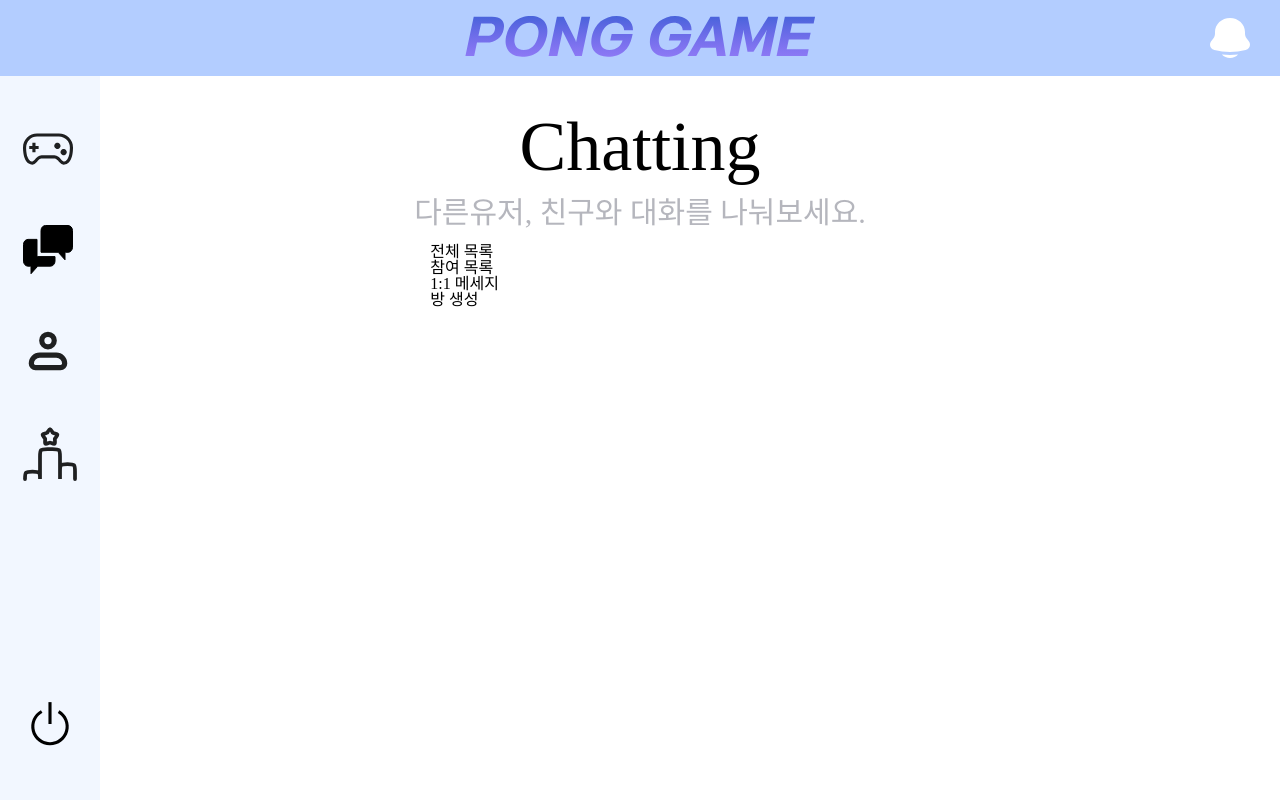
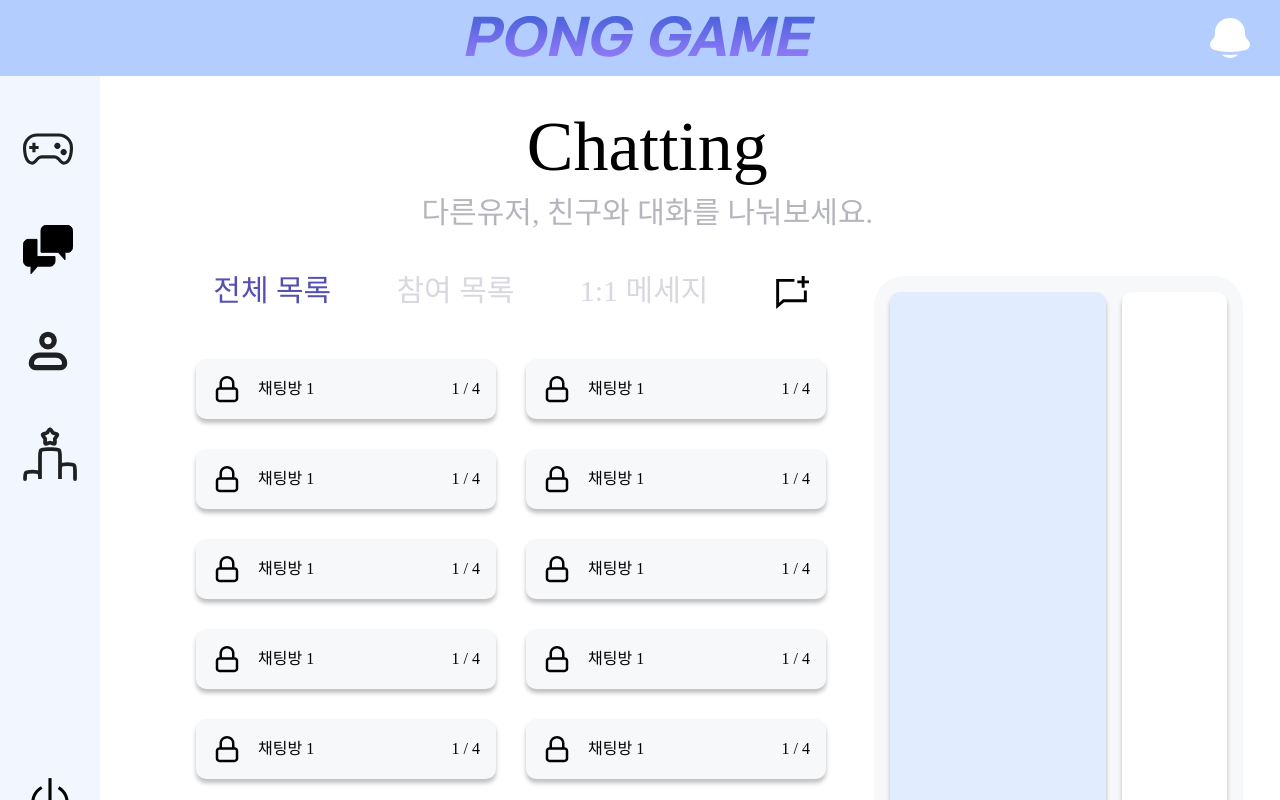
Before and after one commit to tscenping/FE, a Next.js app in the folder pong-game/: page /chat in a window 1280 px wide. Shown: the top 800 px of the page. Built offline with nearby package versions, Linux system fonts and the light colour scheme.

Commit message:
[Add] chat 페이지 추가 #3

```diff
--- a/pong-game/components/Chat/ChatMainContents.tsx
+++ b/pong-game/components/Chat/ChatMainContents.tsx
@@ -1,10 +1,12 @@
 import styles from '../../styles/components/Chat/ChatMainContents.module.css'
 import ChatRoomList from './ChatRoomList'
+import ChatRoom from './ChatRoom'
 
 function ChatMainContents(): JSX.Element {
   return (
     <div className={styles.chatMainContents}>
       <ChatRoomList />
+      <ChatRoom />
     </div>
   )
 }
--- /dev/null
+++ b/pong-game/components/Chat/ChatRoom.tsx
@@ -0,0 +1,17 @@
+import styles from '../../styles/components/Chat/ChatRoom.module.css'
+
+function ChatRoom(): JSX.Element {
+  return (
+    <div className={styles.chatRoom}>
+      <div className={styles.chatShow}>
+        <div className={styles.chatLog}></div>
+        <div className={styles.chatInput}></div>
+      </div>
+      <div className={styles.chatUserSection}>
+        <div className={styles.chatUserList}></div>
+      </div>
+    </div>
+  )
+}
+
+export default ChatRoom
--- a/pong-game/components/Chat/ChatRoomList.tsx
+++ b/pong-game/components/Chat/ChatRoomList.tsx
@@ -1,16 +1,106 @@
+import styles from '../../styles/components/Chat/ChatRoomList.module.css'
+import { useEffect, useState } from 'react'
+import Image from 'next/image'
+import makeChatRoom from '../../public/img/chat/makeChat.svg'
+import CreatedRoomList from './createdRoomList'
+
 function ChatRoomList(): JSX.Element {
+  const [tabState, setTabState] = useState('1')
+
   return (
-    <div>
-      <nav>
-        <ul>
-          <li>전체 목록</li>
-          <li>참여 목록</li>
-          <li>1:1 메세지</li>
-          <li>방 생성</li>
-        </ul>
+    <div className={styles.chatRoomList}>
+      <nav className={styles.chatNavBarContainer}>
+        <span>
+          <input
+            type="radio"
+            name="tab"
+            id="entireList"
+            value={1}
+            checked={tabState == '1'}
+            onChange={() => setTabState('1')}
+          />
+          <label
+            htmlFor="entireList"
+            className={tabState === '1' ? styles.checkList : ''}
+          >
+            전체 목록
+          </label>
+        </span>
+        <span>
+          <input
+            type="radio"
+            name="tab"
+            id="enterChat"
+            value="2"
+            onChange={() => setTabState('2')}
+          />
+          <label
+            htmlFor="enterChat"
+            className={tabState === '2' ? styles.checkList : ''}
+          >
+            참여 목록
+          </label>
+        </span>
+        <span>
+          <input
+            type="radio"
+            name="tab"
+            id="facetoface"
+            value="3"
+            onChange={() => setTabState('3')}
+          />
+          <label
+            htmlFor="facetoface"
+            className={tabState === '3' ? styles.checkList : ''}
+          >
+            1:1 메세지
+          </label>
+        </span>
+        <Image src={makeChatRoom} alt={'make chat room'} />
       </nav>
-      <div></div>
-      <div></div>
+      {tabState === '3' && (
+        <div className={styles.chatRoomListContainer}>
+          <ul className={styles.chatRoomListSection}>
+            <CreatedRoomList title="채팅방 1" />
+            <CreatedRoomList title="채팅방 1" />
+            <CreatedRoomList title="채팅방 1" />
+          </ul>
+        </div>
+      )}
+      {tabState === '2' && (
+        <div className={styles.chatRoomListContainer}>
+          <ul className={styles.chatRoomListSection}>
+            <CreatedRoomList title="채팅방 1" />
+            <CreatedRoomList title="채팅방 1" />
+            <CreatedRoomList title="채팅방 1" />
+            <CreatedRoomList title="채팅방 1" />
+            <CreatedRoomList title="채팅방 1" />
+            <CreatedRoomList title="채팅방 1" />
+            <CreatedRoomList title="채팅방 1" />
+          </ul>
+        </div>
+      )}
+      {tabState === '1' && (
+        <div className={styles.chatRoomListContainer}>
+          <ul className={styles.chatRoomListSection}>
+            <CreatedRoomList title="채팅방 1" />
+            <CreatedRoomList title="채팅방 1" />
+            <CreatedRoomList title="채팅방 1" />
+            <CreatedRoomList title="채팅방 1" />
+            <CreatedRoomList title="채팅방 1" />
+            <CreatedRoomList title="채팅방 1" />
+            <CreatedRoomList title="채팅방 1" />
+            <CreatedRoomList title="채팅방 1" />
+            <CreatedRoomList title="채팅방 1" />
+            <CreatedRoomList title="채팅방 1" />
+            <CreatedRoomList title="채팅방 1" />
+            <CreatedRoomList title="채팅방 1" />
+            <CreatedRoomList title="채팅방 1" />
+            <CreatedRoomList title="채팅방 1" />
+          </ul>
+        </div>
+      )}
+      <div></div> {/* page선택 섹션*/}
     </div>
   )
 }
--- /dev/null
+++ b/pong-game/components/Chat/CreatedRoomList.tsx
@@ -0,0 +1,23 @@
+import styles from '../../styles/components/Chat/CreatedRoomList.module.css'
+import Image from 'next/image'
+import passwordRoom from '../../public/img/chat/lock.svg'
+
+interface CreatedRoomListProps {
+  title: string
+}
+
+function CreatedRoomList(props: CreatedRoomListProps): JSX.Element {
+  return (
+    <li className={styles.createdRoom}>
+      <div className={styles.createdRoomContainer}>
+        <Image src={passwordRoom} alt={'password room'} />
+        <strong className={styles.createdRoomTitle}>{props.title}</strong>
+      </div>
+      <div>
+        <span className={styles.createdRoomParticipants}>1 / 4</span>
+      </div>
+    </li>
+  )
+}
+
+export default CreatedRoomList
--- a/pong-game/pages/chat/index.tsx
+++ b/pong-game/pages/chat/index.tsx
@@ -5,14 +5,10 @@ import ChatMainContents from '@/components/Chat/ChatMainContents'
 function ChatPage() {
   return (
     <Layout>
-      <div>
-        {' '}
-        {/* page 타이틀 섹션 */}
-        <PageTitle
-          title={'Chatting'}
-          subTitle={'다른유저, 친구와 대화를 나눠보세요.'}
-        />
-      </div>
+      <PageTitle
+        title={'Chatting'}
+        subTitle={'다른유저, 친구와 대화를 나눠보세요.'}
+      />
       <ChatMainContents />
     </Layout>
   )
--- a/pong-game/styles/components/Chat/ChatMainContents.module.css
+++ b/pong-game/styles/components/Chat/ChatMainContents.module.css
@@ -1,4 +1,5 @@
 .chatMainContents {
   display: flex;
-  padding: 16px;
+  width: 100%;
+  padding: 48px;
 }
--- /dev/null
+++ b/pong-game/styles/components/Chat/ChatRoom.module.css
@@ -0,0 +1,38 @@
+.chatRoom {
+  width: 100%;
+  height: 700px;
+  background-color: #f7f8fa;
+  padding: 16px;
+  display: flex;
+  border-radius: 30px;
+}
+
+.chatRoom .chatShow {
+  display: flex;
+  flex-direction: column;
+  flex-grow: 3;
+  margin-right: 16px;
+}
+
+.chatRoom .chatShow .chatLog {
+  background-color: #e2ecff;
+  border-radius: 10px;
+  flex-grow: 10;
+  box-shadow: 0px 4px 4px rgba(0, 0, 0, 0.25);
+}
+
+.chatRoom .chatShow .chatInput {
+  flex-grow: 1;
+  background-color: white;
+  border-radius: 10px;
+  margin-top: 16px;
+  box-shadow: 0px 4px 4px rgba(0, 0, 0, 0.25);
+}
+
+.chatRoom .chatUserSection {
+  flex-grow: 1;
+  background-color: white;
+  padding: 16px;
+  border-radius: 10px;
+  box-shadow: 0px 4px 4px rgba(0, 0, 0, 0.25);
+}
--- a/pong-game/styles/components/Chat/ChatRoomList.module.css
+++ b/pong-game/styles/components/Chat/ChatRoomList.module.css
@@ -0,0 +1,34 @@
+.chatRoomList {
+  display: flex;
+  flex-direction: column;
+  width: 100%;
+  height: 700px;
+}
+
+.chatRoomListContainer {
+  display: flex;
+  justify-content: center;
+}
+
+.chatNavBarContainer {
+  display: flex;
+  width: 100%;
+  justify-content: space-evenly;
+  font-size: 30px;
+  color: #d7d8e0;
+}
+
+.chatNavBarContainer input[type='radio'] {
+  display: none;
+}
+
+.chatRoomList .chatRoomListSection {
+  padding: 48px;
+  display: grid;
+  grid-template-columns: repeat(2, 1fr);
+  grid-gap: 30px;
+}
+
+.checkList {
+  color: #544fb0;
+}
--- /dev/null
+++ b/pong-game/styles/components/Chat/CreatedRoomList.module.css
@@ -0,0 +1,25 @@
+.createdRoom {
+  width: 300px;
+  height: 60px;
+  background-color: #f7f8fa;
+  border-radius: 10px;
+  box-shadow: 0px 4px 4px rgba(0, 0, 0, 0.25);
+  display: flex;
+  align-items: center;
+  justify-content: space-between;
+}
+
+.createdRoom .createdRoomContainer {
+  display: flex;
+  align-items: center;
+  padding: 16px;
+  justify-content: space-between;
+}
+
+.createdRoom .createdRoomContainer .createdRoomTitle {
+  margin-left: 16px;
+}
+
+.createdRoomParticipants {
+  padding: 16px;
+}
--- a/pong-game/styles/components/Layout/Layout.module.css
+++ b/pong-game/styles/components/Layout/Layout.module.css
@@ -33,6 +33,8 @@
 }
 
 .main .mainMiddle {
+  width: 100%;
+  height: 100%;
   margin-left: auto;
   margin-right: auto;
 }
```
Also changed, not shown: pong-game/components/UI 복사본/PageTitle.tsx (added, +17 -0 lines).
